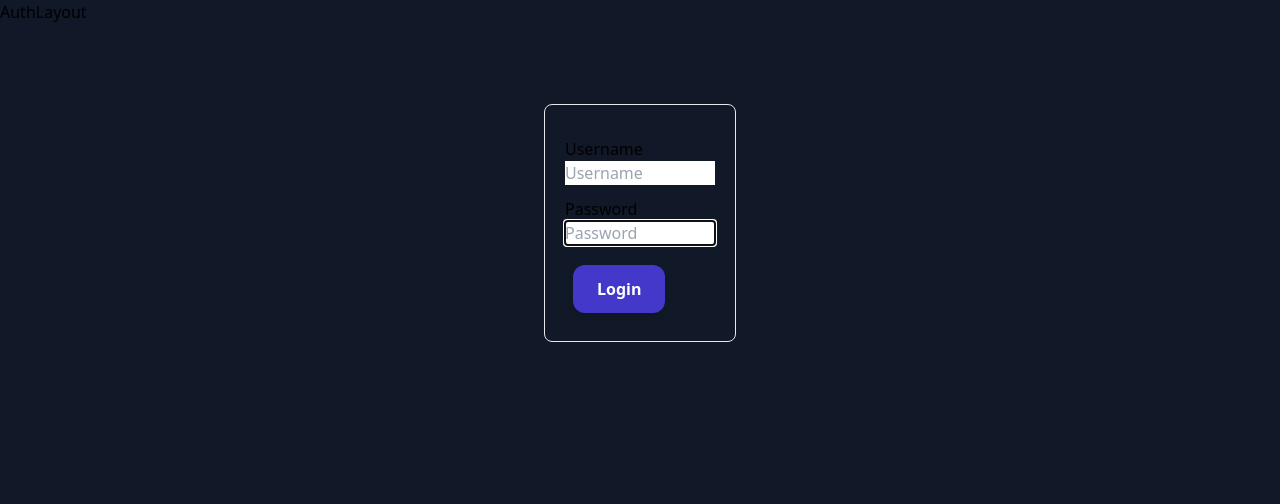
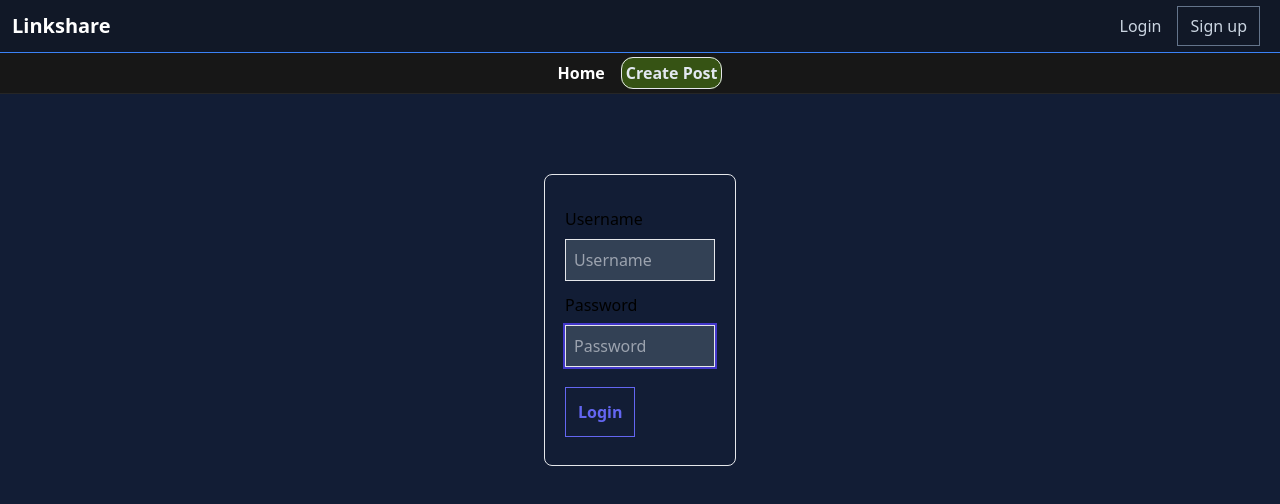
Before and after one commit to Agreatdayforfreedom/linkshare_front, a React (Vite) app: page /login in a window 1280 px wide. Shown: the top 504 px of the page. Built offline with nearby package versions, Linux system fonts and the light colour scheme.

Commit message:
css details

```diff
--- a/src/App.jsx
+++ b/src/App.jsx
@@ -13,14 +13,15 @@ function App() {
 		<BrowserRouter>
 			<AuthProvider>
 				<Routes>
+					<Route></Route>
 					<Route path="/" exact element={<AuthLayout />}>
 						<Route index element={<Home />} />
 						<Route path="/login" element={<Login />} />
 						<Route path="/signup" element={<Signup />} />
+						<Route path="/post/:id" element={<Post />} />
 					</Route>
 					<Route path="/" exact element={<PrivateLayout />}>
 						<Route path="/new-post" element={<NewPost />} />
-						<Route path="/post/:id" element={<Post />} />
 					</Route>
 				</Routes>
 			</AuthProvider>
--- a/src/components/ButtonLoading.jsx
+++ b/src/components/ButtonLoading.jsx
@@ -7,7 +7,7 @@ function ButtonLoading({ disabled, loading, text, onClick = () => {} }) {
 			onClick={onClick}
 			disabled={disabled}
 			type="submit"
-			className="bg-indigo-700 text-white font-bold py-3 px-6 mx-2 rounded-xl hover:bg-indigo-500 shadow-md my-2 disabled:opacity-50 disabled:bg-gray-700"
+			className="text-indigo-500 font-bold p-3 my-2 last:border last:border-indigo-500 disabled:border-gray-600 disabled:text-gray-600"
 		>
 			{loading ? (
 				<ReactLoading
--- a/src/components/Input.jsx
+++ b/src/components/Input.jsx
@@ -19,7 +19,6 @@ function Input({
 					defaultValue={defaultValue}
 					className={`px-2 w-full h-6 bg-transparent text-white ${className}`}
 					placeholder={placeholder}
-					autoFocus
 					value={value}
 					name="comment"
 					onChange={onChange}
@@ -36,7 +35,14 @@ function Input({
 					type={type}
 					name={name}
 					autoFocus
-					className={`input ${className}`}
+					className={`mt-2
+					bg-slate-700
+					p-2
+					text-white
+					border
+					focus-visible:outline focus-visible:outline-indigo-700
+					focus-visible:outline-2
+					${className}`}
 					defaultValue={defaultValue}
 					placeholder={placeholder}
 					onChange={onChange}
--- a/src/index.css
+++ b/src/index.css
@@ -7,7 +7,7 @@
 }
 
 body {
-	background-color: #111827;
+	background-color: #121d35;
 }
 
 h1, h2, h3, h4, p, a{
--- a/src/layouts/AuthLayout.jsx
+++ b/src/layouts/AuthLayout.jsx
@@ -1,13 +1,78 @@
 import React from "react";
-import { Outlet } from "react-router-dom";
+import { Link, Navigate, Outlet } from "react-router-dom";
+import Spinner from "../components/Spinner";
+import useAuth from "../context/hooks/useAuth";
 
 const AuthLayout = () => {
-  return (
-    <div>
-      AuthLayout
-      <Outlet />
-    </div>
-  );
+	const { auth, logout, loading } = useAuth();
+
+	if (loading) return <Spinner />;
+	return (
+		<>
+			<header className="flex items-center border-b p-3 border-b-blue-500 justify-between bg-gray-900">
+				<Link to="/" className="font-bold text-xl">
+					Linkshare
+				</Link>
+
+				{auth._id ? (
+					<>
+						<div className="flex items-center">
+							<img
+								src={auth.avatar}
+								alt="avatar"
+								className="w-10 h-10 rounded-full"
+							/>
+
+							<button
+								className="mx-1 text-red-800 cursor-pointer font-bold hover:text-red-900 transition-all"
+								onClick={() => logout()}
+							>
+								Log out
+							</button>
+						</div>
+					</>
+				) : (
+					<ul className="flex">
+						<li className="mx-2">
+							<Link
+								to="login"
+								className="text-slate-300 hover:text-white transition-all"
+							>
+								Login
+							</Link>
+						</li>
+						<li className="mx-2">
+							<Link
+								to="signup"
+								className="text-slate-300 border px-3 py-2 border-slate-500 hover:text-white transition-all"
+							>
+								Sign up
+							</Link>
+						</li>
+					</ul>
+				)}
+			</header>
+			<nav className="bg-neutral-900 py-2 border-b border-b-neutral-800">
+				<ul className="flex w-fit mx-auto">
+					<li className="mx-2 font-semibold  ">
+						<Link to="/" className="hover:text-slate-300">
+							Home
+						</Link>
+					</li>
+					<li className="mx-2">
+						<Link
+							to="/new-post"
+							className="text-slate-200 border p-1 rounded-xl bg-lime-900 font-semibold hover:bg-lime-800"
+						>
+							Create Post
+						</Link>
+					</li>
+				</ul>
+			</nav>
+
+			<Outlet />
+		</>
+	);
 };
 
 export default AuthLayout;
--- a/src/layouts/PrivateLayout.jsx
+++ b/src/layouts/PrivateLayout.jsx
@@ -18,7 +18,7 @@ const PrivateLayout = () => {
 			</div>
 		);
 	}
-	return <Navigate to="/" />;
+	// return <Navigate to="/" />;
 };
 
 export default PrivateLayout;
--- a/src/pages/Login.jsx
+++ b/src/pages/Login.jsx
@@ -2,11 +2,14 @@ import { useState } from "react";
 import ButtonLoading from "../components/ButtonLoading";
 import Input from "../components/Input";
 import axios from "axios";
-import { useNavigate } from "react-router-dom";
+import { Navigate, useNavigate } from "react-router-dom";
+import useAuth from "../context/hooks/useAuth";
 
 const Login = () => {
 	const [user, setUser] = useState({});
 	const navigate = useNavigate();
+
+	const { auth, setAuth, loading } = useAuth();
 
 	const handleChange = (e) => {
 		setUser({ ...user, [e.target.name]: e.target.value });
@@ -14,11 +17,16 @@ const Login = () => {
 
 	const submitForm = async (e) => {
 		e.preventDefault();
-		const { data } = await axios.post("http://localhost:4000/auth/login", user);
+		const { data } = await axios.post(
+			`${import.meta.env.VITE_URL_BACK}/auth/login`,
+			user
+		);
+		setAuth(data.user);
 		localStorage.setItem("token", data.token);
-		navigate("/");
 	};
 
+	if (loading) return <div>Loading</div>;
+	if (auth._id) return <Navigate to="/" />;
 	return (
 		<div>
 			<form
--- a/src/pages/NewPost.jsx
+++ b/src/pages/NewPost.jsx
@@ -2,9 +2,11 @@ import React, { useState } from "react";
 import ButtonLoading from "../components/ButtonLoading";
 import axios from "axios";
 import Input from "../components/Input";
+import { useNavigate } from "react-router-dom";
 
 const NewPost = () => {
 	const [post, setPost] = useState({});
+	const navigate = useNavigate();
 
 	//TODO: convert to util
 	const token = localStorage.getItem("token");
@@ -24,11 +26,12 @@ const NewPost = () => {
 	const submitForm = async (e) => {
 		e.preventDefault();
 		const { data } = await axios.post(
-			"http://localhost:4000/post/new",
+			`${import.meta.env.VITE_URL_BACK}/post/new`,
 			post,
 			config
 		);
 		console.log(data);
+		navigate("/");
 	};
 	return (
 		<div>
--- a/src/pages/Post.jsx
+++ b/src/pages/Post.jsx
@@ -16,10 +16,14 @@ const Post = () => {
 	const [updateMode, setUpdateMode] = useState(false);
 	const [postUpdateChange, setPostUpdateChange] = useState({});
 
+	const { auth, loading: loadingAuth } = useAuth();
+
 	useEffect(() => {
 		const getPost = async () => {
 			setLoading(true);
-			const { data } = await axios(`http://localhost:4000/post/${params.id}`);
+			const { data } = await axios(
+				`${import.meta.env.VITE_URL_BACK}/post/${params.id}`
+			);
 			setPost(data);
 		};
 		getPost();
@@ -54,7 +58,7 @@ const Post = () => {
 				},
 			};
 			const { data } = await axios.put(
-				`http://localhost:4000/post/update/${post._id}`,
+				`${import.meta.env.VITE_URL_BACK}/post/update/${post._id}`,
 				postUpdateChange,
 				config
 			);
@@ -80,11 +84,14 @@ const Post = () => {
 				Authorization: `Bearer ${token}`,
 			},
 		};
-		await axios.delete(`http://localhost:4000/post/delete/${post._id}`, config);
+		await axios.delete(
+			`${import.meta.env.VITE_URL_BACK}/post/delete/${post._id}`,
+			config
+		);
 		navigate("/");
 	};
 
-	if (loading || post._id === undefined) return <Spinner />;
+	if (loading || post._id === undefined || loadingAuth) return <Spinner />;
 	return (
 		<main className="md:flex w-11/12 m-auto mt-3 rounded-lg bg-neutral-900">
 			<section className="p-4 ml-5 mx-auto md:w-3/4">
@@ -104,6 +111,8 @@ const Post = () => {
 							<h1 className="text-4xl p-4">{post.title}</h1>
 						)}
 						<div className="flex items-center justify-end pb-1">
+							{auth._id === post.owner._id && (
+								<>
 									<i
 										onClick={() => changeMode()}
 										className="fa fa-pen text-orange-600 px-1 hover:text-orange-700 cursor-pointer transition-all"
@@ -112,7 +121,8 @@ const Post = () => {
 										onClick={() => deletePost()}
 										className="fa fa-trash-can text-red-700 px-1 hover:text-red-800 cursor-pointer transition-all "
 									></i>
-
+								</>
+							)}
 							{post.createdAt === post.updatedAt ? (
 								<p className="text-slate-400 text-end text-sm px-2">
 									Asked: {new Date(post.createdAt).toLocaleString()}
@@ -137,14 +147,14 @@ const Post = () => {
 								<ButtonLoading
 									disabled={false}
 									loading={false}
-									text="Save Changes"
-									onClick={() => end()}
+									text="Cancel"
+									onClick={() => changeMode()}
 								/>
 								<ButtonLoading
 									disabled={false}
 									loading={false}
-									text="Cancel"
-									onClick={() => changeMode()}
+									text="Save Changes"
+									onClick={() => end()}
 								/>
 							</div>
 						) : (
@@ -170,7 +180,9 @@ const ShowComments = ({ _id }) => {
 			try {
 				setLoading(true);
 
-				const { data } = await axios(`http://localhost:4000/comment/${_id}`);
+				const { data } = await axios(
+					`${import.meta.env.VITE_URL_BACK}/comment/${_id}`
+				);
 				setComments(data);
 			} catch (error) {
 				console.log(error);
@@ -231,7 +243,7 @@ const Comment = ({ comment }) => {
 				},
 			};
 			const { data } = await axios.put(
-				`http://localhost:4000/comment/update/${comment._id}`,
+				`${import.meta.env.VITE_URL_BACK}/comment/update/${comment._id}`,
 				commentUpdateChange,
 				config
 			);
@@ -254,7 +266,7 @@ const Comment = ({ comment }) => {
 			};
 
 			const { data } = await axios.delete(
-				`http://localhost:4000/comment/delete/${comment._id}`,
+				`${import.meta.env.VITE_URL_BACK}/comment/delete/${comment._id}`,
 				config
 			);
 			setComments(comments.filter((c) => c._id !== comment._id));
@@ -282,30 +294,33 @@ const Comment = ({ comment }) => {
 				</>
 			)}
 			<div className="flex items-start">
-				<img src={comment.emitter.avatar} className="w-9 rounded-full" />
+				<img
+					src={comment.emitter.avatar}
+					alt="avatar"
+					className="w-9 rounded-full"
+				/>
 				{updateMode ? (
 					<div className="mx-2 w-full">
 						<form onSubmit={updateComment} className="w-full mr-5">
 							<Input
 								tag="textarea"
 								name="comment"
-								autoFocus
 								onChange={handleChange}
 								defaultValue={comment.comment}
 							/>
 							<div className="flex justify-end">
-								<button
-									className="px-4 py-1 border-none font-bold text-gray-600 mt-2 border rounded"
+								<ButtonLoading
+									disabled={false}
+									loading={false}
+									text="Cancel"
 									onClick={() => changeMode()}
-								>
-									Cancel
-								</button>
-								<button
-									type="submit"
-									className="px-4 py-1 bg-gray-500 border-none text-white mt-2 border rounded"
-								>
-									Save
-								</button>
+								/>
+								<ButtonLoading
+									disabled={false}
+									loading={false}
+									text="Save Changes"
+									onClick={() => updateComment()}
+								/>
 							</div>
 						</form>
 					</div>
@@ -340,7 +355,7 @@ const Answer = ({ _id }) => {
 	const submitForm = async (e) => {
 		e.preventDefault();
 		const { data } = await axios.post(
-			"http://localhost:4000/comment/new",
+			`${import.meta.env.VITE_URL_BACK}/comment/new`,
 			{ comment, post: _id },
 			config
 		);
@@ -349,7 +364,7 @@ const Answer = ({ _id }) => {
 	};
 
 	return (
-		<div className="mt-10">
+		<div className="mt-10 text-end">
 			<form onSubmit={submitForm}>
 				<Input
 					tag="textarea"
--- a/src/pages/Signup.jsx
+++ b/src/pages/Signup.jsx
@@ -1,12 +1,15 @@
 import axios from "axios";
 import React, { useState } from "react";
-import { useNavigate } from "react-router-dom";
+import { Navigate, useNavigate } from "react-router-dom";
 import ButtonLoading from "../components/ButtonLoading";
 import Input from "../components/Input";
+import useAuth from "../context/hooks/useAuth";
 
 const Signup = () => {
 	const [user, setUser] = useState({});
 	const navigate = useNavigate();
+
+	const { auth, setAuth, loading } = useAuth();
 
 	const handleChange = (e) => {
 		setUser({ ...user, [e.target.name]: e.target.value });
@@ -15,12 +18,17 @@ const Signup = () => {
 		e.preventDefault();
 
 		const { data } = await axios.post(
-			"http://localhost:4000/auth/signup",
+			`${import.meta.env.VITE_URL_BACK}/auth/signup`,
 			user
 		);
+		setAuth(data.user);
+
 		localStorage.setItem("token", data.token);
 		navigate("/");
 	};
+
+	if (loading) return <div>Loading</div>;
+	if (auth._id) return <Navigate to="/" />;
 	return (
 		<div>
 			<form
```
Also changed, not shown: src/context/AuthProvider.jsx (+8 -3 lines), src/pages/Home.jsx (+16 -10 lines), 1 other file (tests, documents, lock files or other folders). Lines whose indentation alone changed are shown as unchanged.
